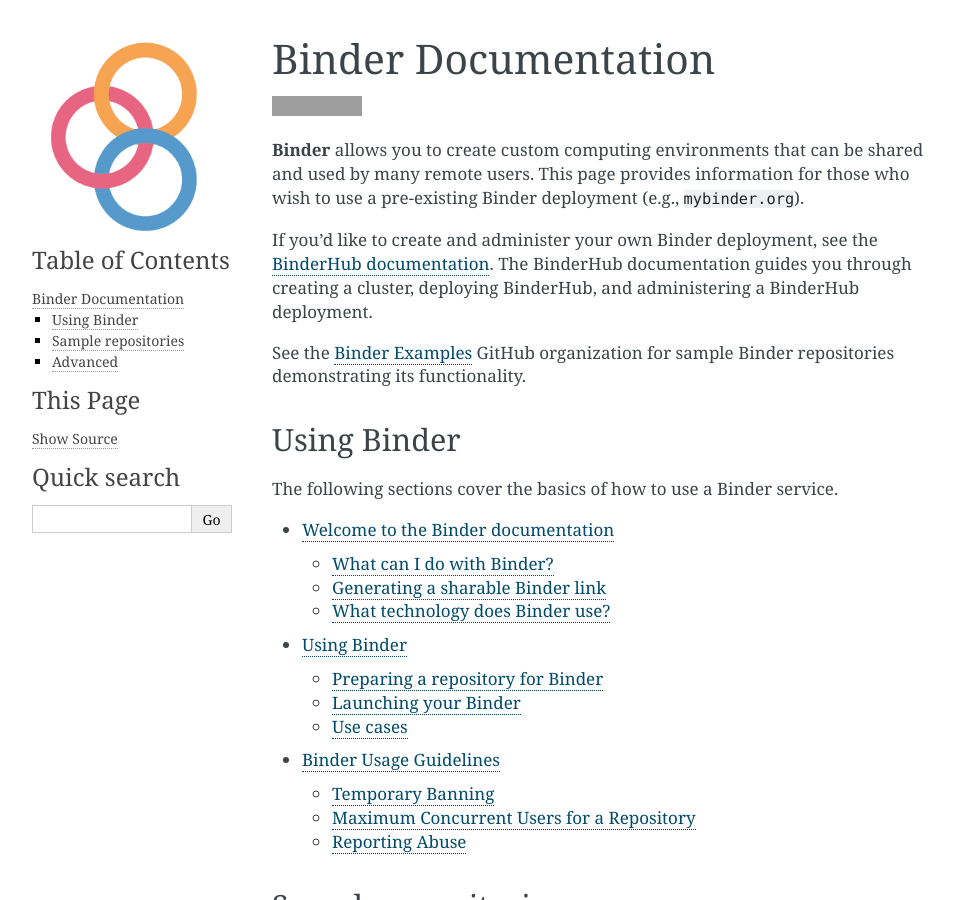
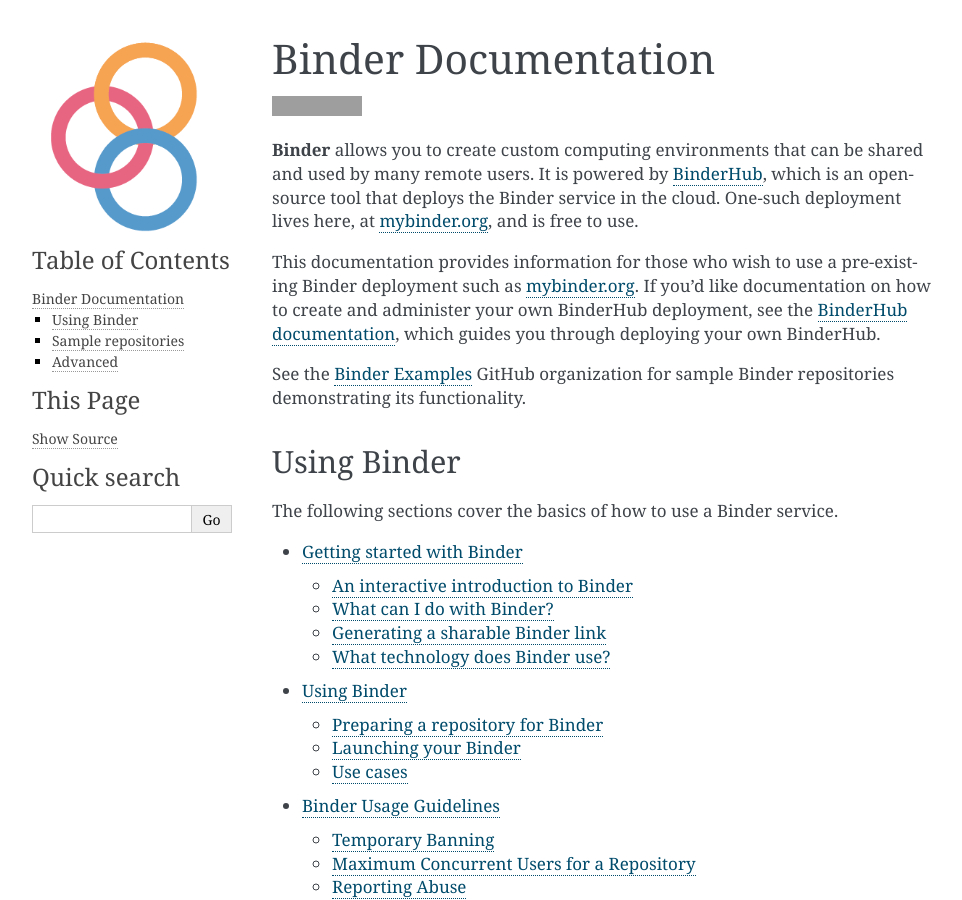
Before and after one commit to jupyterhub/mybinder.org-user-guide, a Sphinx documentation site: the page built from doc/index.rst, in a window 1280 px wide and 900 px high. Shown: the whole window, without its empty margins (148-1110 px from the left). Built offline with Sphinx 7.4.7, drawn with Linux system fonts in a browser that asks for light colours; grey boxes are pictures that could not be loaded.

Commit message:
improving intro language

```diff
--- a/doc/index.rst
+++ b/doc/index.rst
@@ -6,13 +6,15 @@
    :target: https://gitter.im/jupyterhub/binder?utm_source=badge&utm_medium=badge&utm_campaign=pr-badge&utm_content=badge
 
 **Binder** allows you to create custom computing environments that can be shared
-and used by many remote users. This page provides information for those who
-wish to use a pre-existing Binder deployment (e.g., ``mybinder.org``).
+and used by many remote users. It is powered by `BinderHub <https://github.com/jupyterhub/binderhub>`_,
+which is an open-source tool that deploys the Binder service in the cloud.
+One-such deployment lives here, at `mybinder.org <https://mybinder.org>`_, and is free to use.
 
-If you'd like to create and administer your own Binder deployment, see the
-`BinderHub documentation <http://binderhub.readthedocs.io>`_. The BinderHub
-documentation guides you through creating a cluster, deploying BinderHub, and
-administering a BinderHub deployment.
+This documentation provides information for those who
+wish to use a pre-existing Binder deployment such as `mybinder.org <https://mybinder.org>`_.
+If you'd like documentation on how to create and administer your own BinderHub deployment,
+see the `BinderHub documentation <http://binderhub.readthedocs.io>`_, which
+guides you through deploying your own BinderHub.
 
 See the `Binder Examples <https://github.com/binder-examples>`_ GitHub
 organization for sample Binder repositories demonstrating its functionality.
--- a/doc/introduction.rst
+++ b/doc/introduction.rst
@@ -1,5 +1,8 @@
-Welcome to the Binder documentation
-===================================
+Getting started with Binder
+===========================
+
+An interactive introduction to Binder
+-------------------------------------
 
 For a quick introduction to Binder, and a demonstration of how you can
 make a Binder-ready repository, click the Binder link below:
@@ -33,7 +36,7 @@
 ---------------------------------
 
 You may share a link that generates a Binder. To generate a link for your
-Binder repository, visit `mybinder.org`_ and type in the information for your repository.
+Binder repository, visit `mybinder.org <https://mybinder.org>`_ and type in the information for your repository.
 You will see your Binder link automatically generated as you fill in the form.
 
 The link structure is::
```
